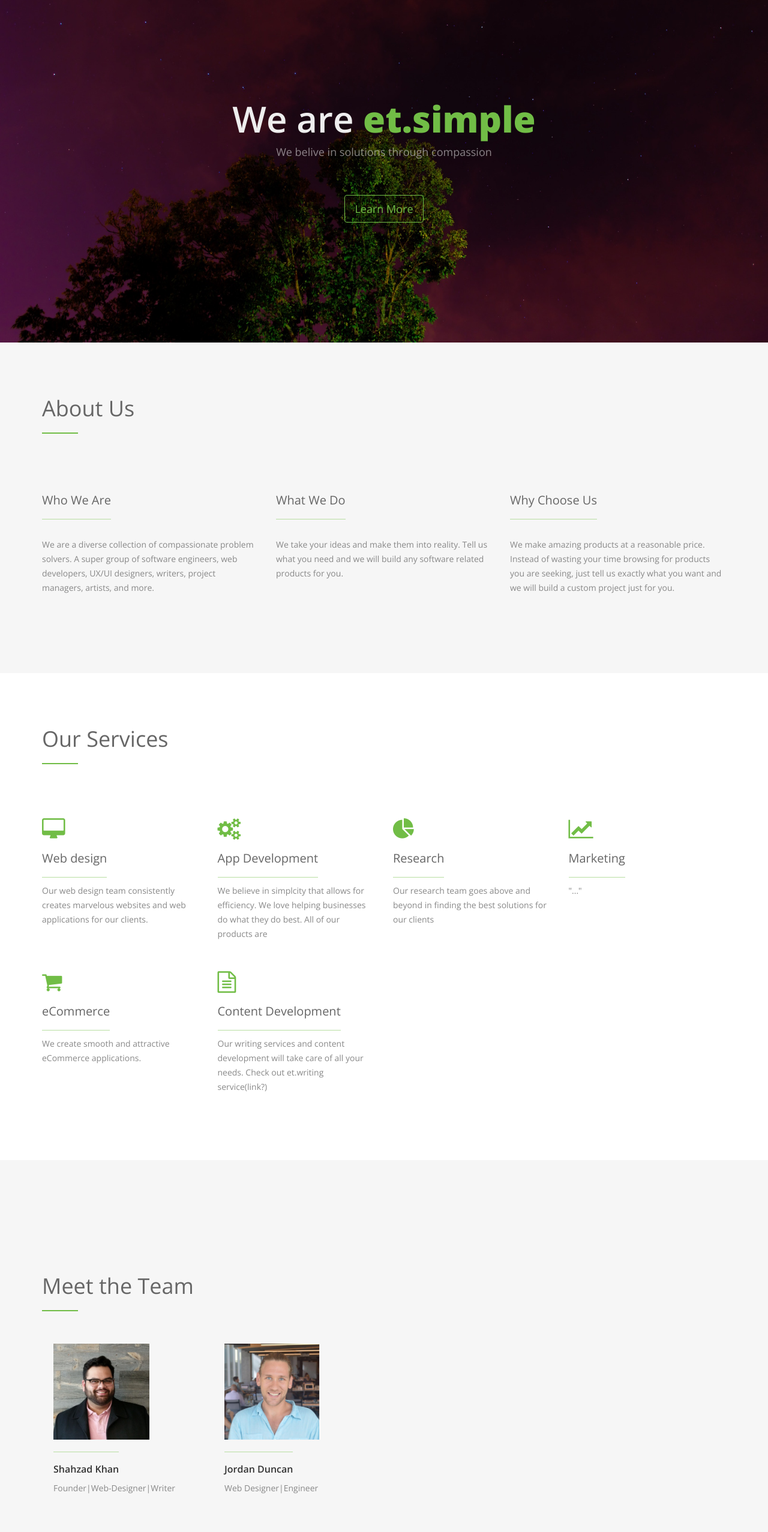
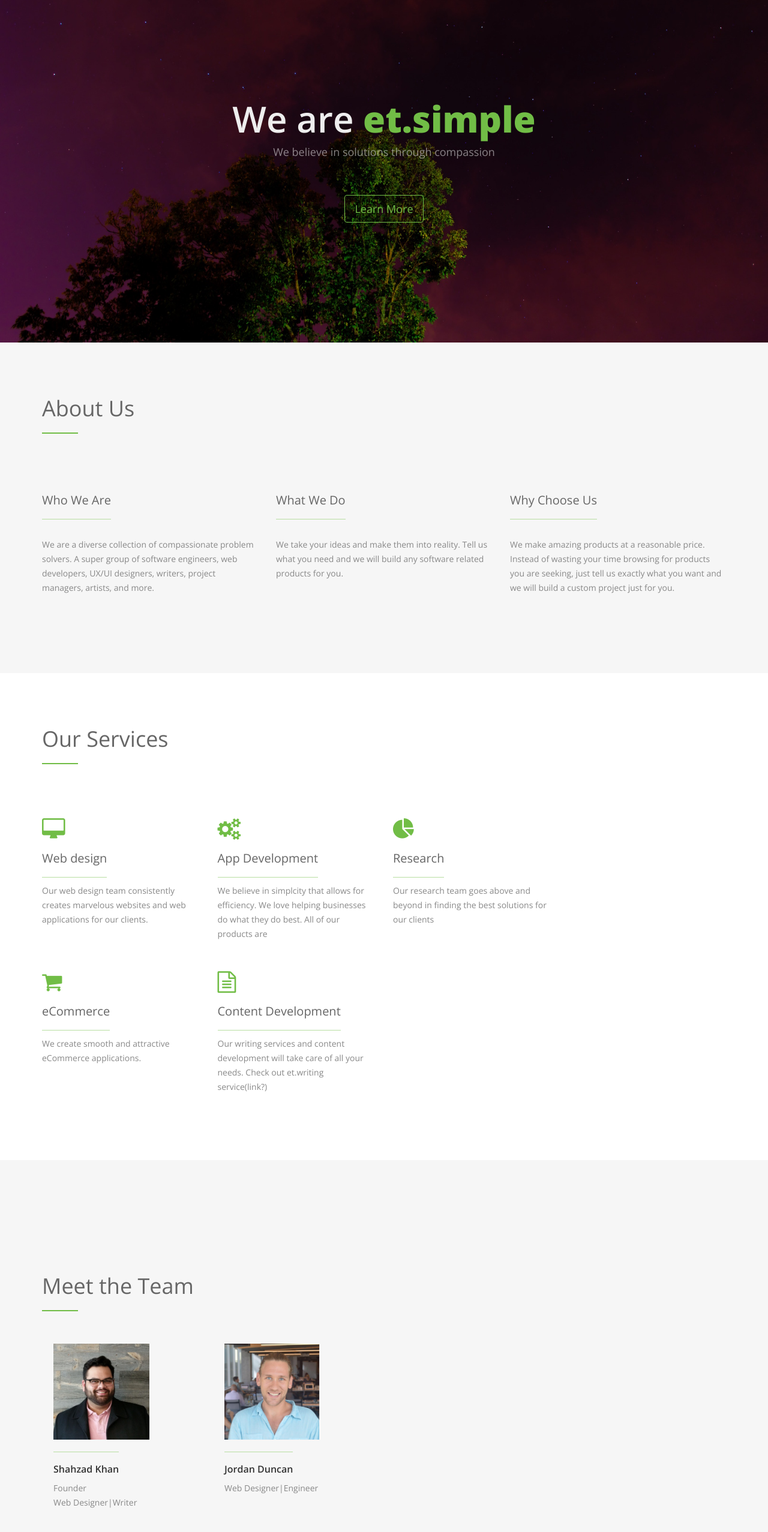
Before and after one commit to flawgical/etsimple-web, a plain HTML site: page index.html in a window 1280 px wide. Shown: the part 105-2659 px from the top of the page at 60% size. Drawn offline with nearby package versions, Linux system fonts and the light colour scheme.

Commit message:
Few Changes made

```diff
--- a/index.html
+++ b/index.html
@@ -33,7 +33,7 @@
       <script src="https://oss.maxcdn.com/respond/1.4.2/respond.min.js"></script>
     <![endif]-->
     <div class="icon">
-      <link rel="shortcut icon" type="image/png" href="img/log.png"/>
+      <link rel="shortcut icon" type="image/png" href="img/logcopy.png"/>
     </div>
 </head>
 <body>
@@ -70,7 +70,7 @@
 </div>
   <div class="intro-text">
     <h1>We are <span class="color">et.simple</span></h1>
-    <p>We belive in solutions through compassion</p>
+    <p>We believe in solutions through compassion</p>
     <div class="clearfix"></div>
 
     <a href="#about-section" class="btn btn-default btn-lg page-scroll">Learn More</a> </div>
@@ -124,10 +124,10 @@
         <h4>Research</h4>
         <p>Our research team goes above and beyond in finding the best solutions for our clients</p>
       </div>
-      <div class="col-md-3 col-sm-6 service"> <i class="fa fa-line-chart"></i>
+      <!-- <div class="col-md-3 col-sm-6 service"> <i class="fa fa-line-chart"></i>
         <h4>Marketing</h4>
         <p>"..."</p>
-      </div>
+      </div> -->
     </div>
     <div class="space"></div>
     <div class="row">
@@ -277,7 +277,8 @@
         <div class="thumbnail"> <img src="img/team/sh4.jpg" alt="..." class="team-img">
           <div class="caption">
             <h3>Shahzad Khan</h3>
-            <p>Founder|Web-Designer|Writer</p>
+            <p>Founder
+              <br>Web Designer|Writer</br></p>
           </div>
         </div>
       </div>
@@ -325,7 +326,7 @@
       <div class="space"></div>
       <p><i class="fa fa-phone"></i>(832) 651-0505</p>
     </div>
-    <div class="col-md-8">
+    <!-- <div class="col-md-8">
       <h4>Leave us a message</h4>
       <form name="sentMessage" id="contactForm" novalidate>
         <div class="row">
@@ -370,7 +371,7 @@
   <div class="container">
     <p>Designed by <a href="http://www.etsimple.com" rel="nofollow">et.simple</a></p>
   </div>
-</div>
+</div> -->
 
 <!-- jQuery (necessary for Bootstrap's JavaScript plugins) -->
 <script src="https://ajax.googleapis.com/ajax/libs/jquery/1.11.1/jquery.min.js"></script>
```
Also changed, not shown: img/logcopy.png (added).
